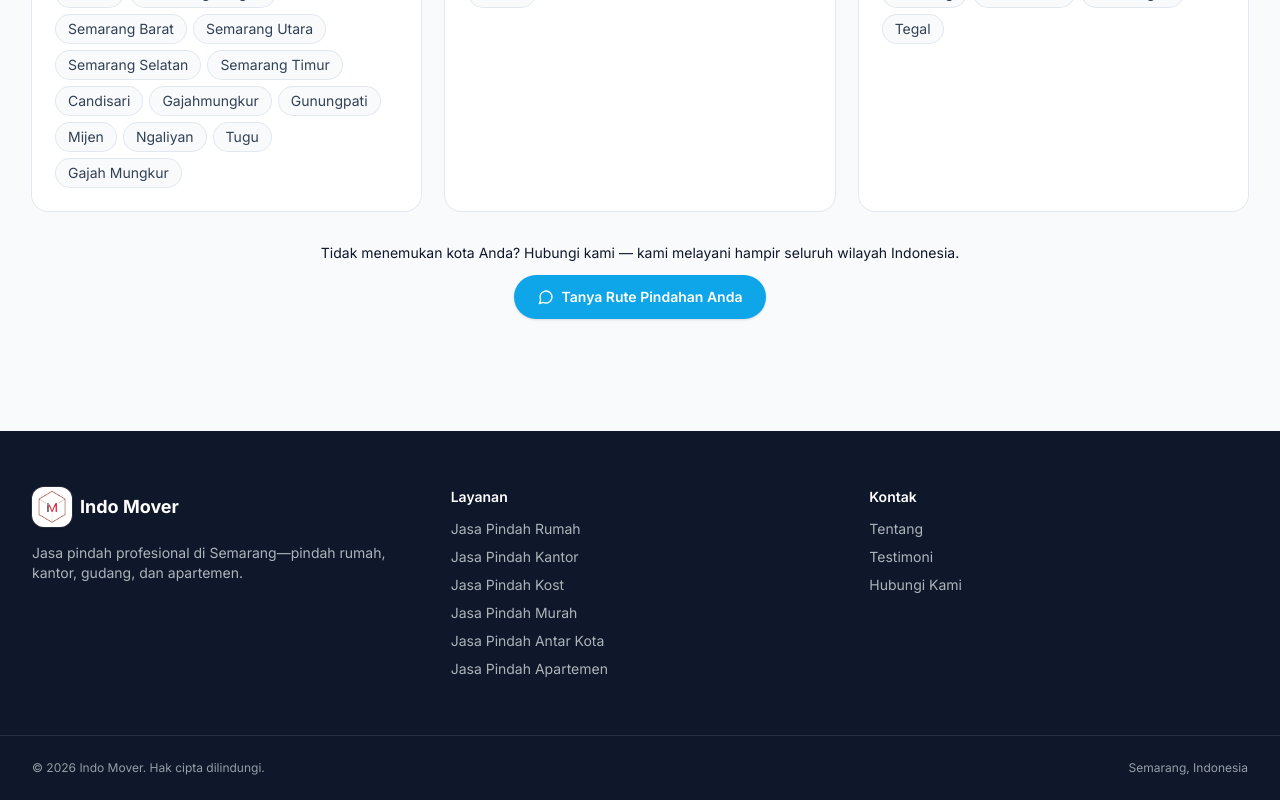
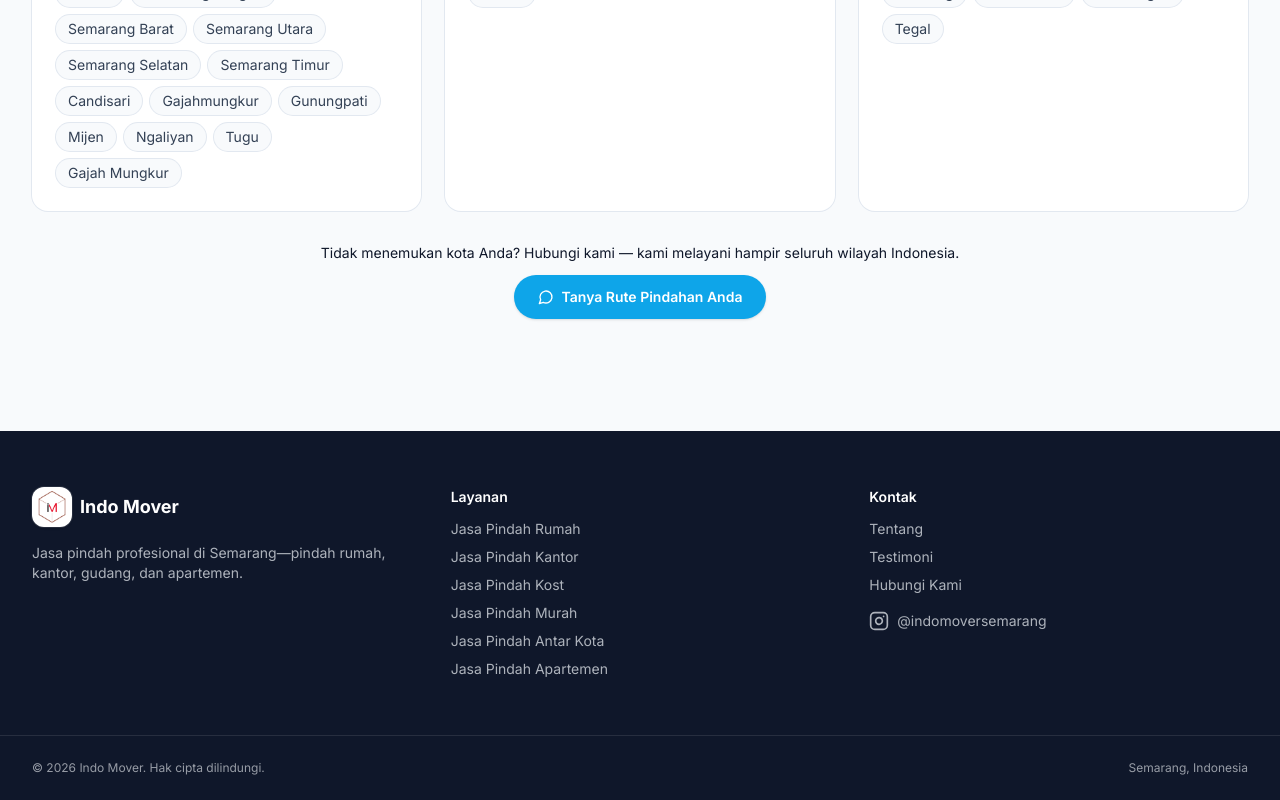
Before and after one commit to dondonudon/indomover, a React (Vite) app: page / in a window 1280 px wide. Shown: the part 7972-8772 px from the top of the page. Built offline with nearby package versions, Linux system fonts and the light colour scheme.

Commit message:
chore: add instagram handle

```diff
--- a/src/components/Footer.tsx
+++ b/src/components/Footer.tsx
@@ -1,7 +1,8 @@
+import { Instagram } from "lucide-react";
 import { useLocation } from "react-router-dom";
 import { LANDING_PAGES } from "../data/landingPages";
+import { useLanguage } from "../i18n/LanguageContext";
 import { EMAIL_ADDRESS, EMAIL_AVAILABLE } from "../lib/email";
-import { useLanguage } from "../i18n/LanguageContext";
 
 const PAGES = Object.values(LANDING_PAGES);
 
@@ -68,6 +69,16 @@ export default function Footer() {
 							</li>
 						)}
 					</ul>
+					<a
+						href="https://www.instagram.com/indomoversemarang/"
+						target="_blank"
+						rel="noreferrer noopener"
+						aria-label="Instagram Indo Mover"
+						className="mt-4 inline-flex items-center gap-2 text-ink-100/70 transition-colors hover:text-white"
+					>
+						<Instagram className="h-5 w-5" />
+						<span>@indomoversemarang</span>
+					</a>
 				</nav>
 			</div>
 
--- a/src/components/JsonLd.tsx
+++ b/src/components/JsonLd.tsx
@@ -112,7 +112,7 @@ export default function JsonLd() {
 				{ "@type": "Offer", itemOffered: { "@type": "Service", name: "Jasa Pindah Antar Kota" } },
 			],
 		},
-		sameAs: data.googleMapsUri ? [data.googleMapsUri] : undefined,
+		sameAs: [data.googleMapsUri, "https://www.instagram.com/indomoversemarang/"].filter(Boolean),
 		inLanguage,
 	});
 
```
